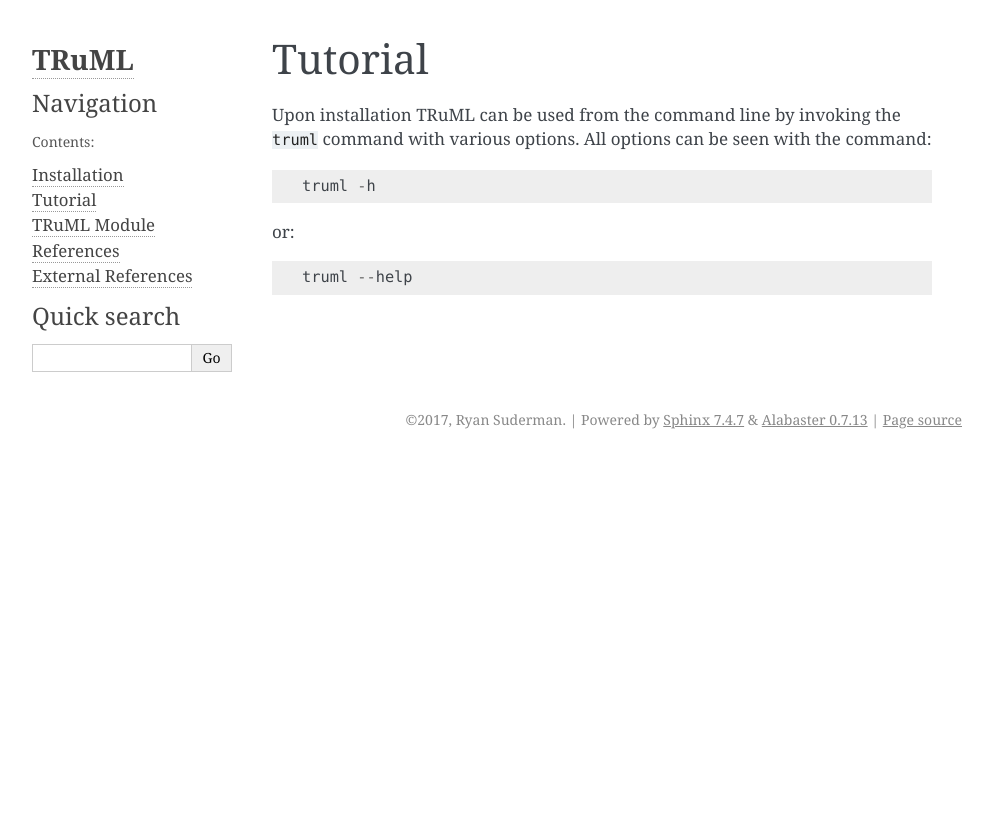
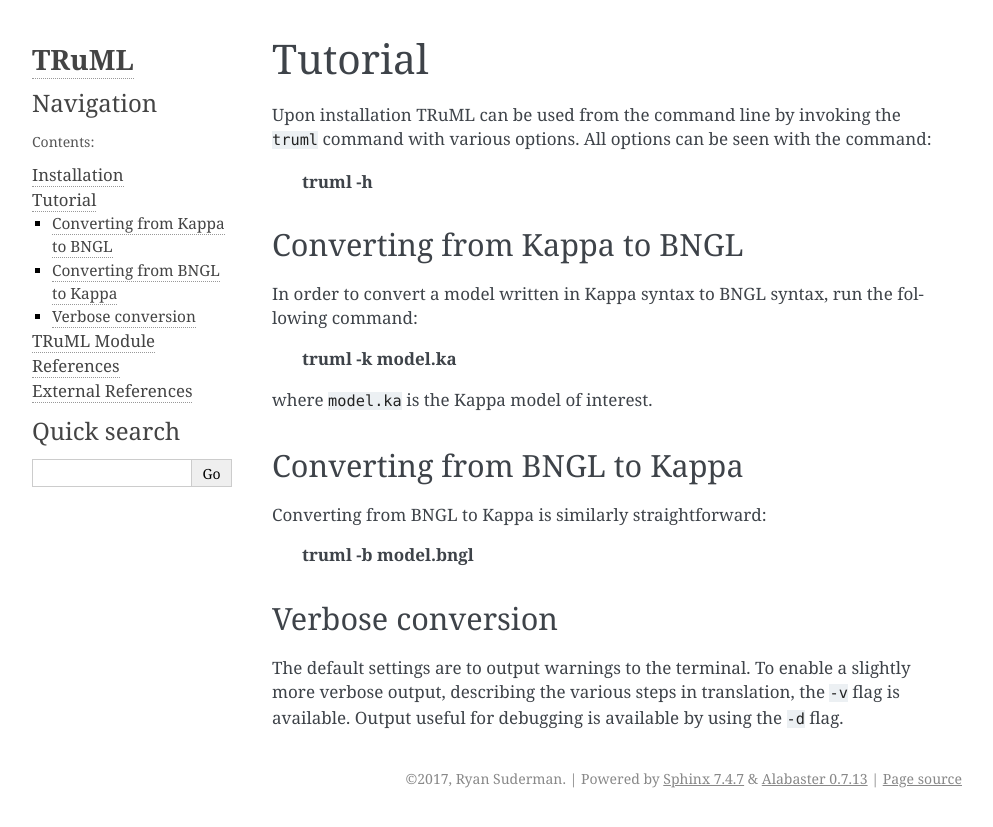
Before and after one commit to lanl/TRuML, a Sphinx documentation site: the page built from docs/tutorial.rst, in a window 1280 px wide. Shown: the top 827 px of the page, without its empty margins (148-1141 px from the left). Built offline with Sphinx 7.4.7, drawn with Linux system fonts in a browser that asks for light colours.

Commit message:
more info in tutorial

```diff
--- a/docs/tutorial.rst
+++ b/docs/tutorial.rst
@@ -3,9 +3,26 @@
 ========
 
 Upon installation TRuML can be used from the command line by invoking the ``truml`` command with
-various options.  All options can be seen with the command::
+various options.  All options can be seen with the command:
 
-    truml -h
-or::
+    :command:`truml -h`
 
-    truml --help
+Converting from Kappa to BNGL
+^^^^^^^^^^^^^^^^^^^^^^^^^^^^^
+In order to convert a model written in Kappa syntax to BNGL syntax, run the following command:
+
+    :command:`truml -k model.ka`
+
+where ``model.ka`` is the Kappa model of interest.
+
+Converting from BNGL to Kappa
+^^^^^^^^^^^^^^^^^^^^^^^^^^^^^
+Converting from BNGL to Kappa is similarly straightforward:
+
+    :command:`truml -b model.bngl`
+
+Verbose conversion
+^^^^^^^^^^^^^^^^^^
+The default settings are to output warnings to the terminal.  To enable a slightly more verbose output, describing the
+various steps in translation, the ``-v`` flag is available.  Output useful for debugging is available by using the ``-d``
+flag.
```
